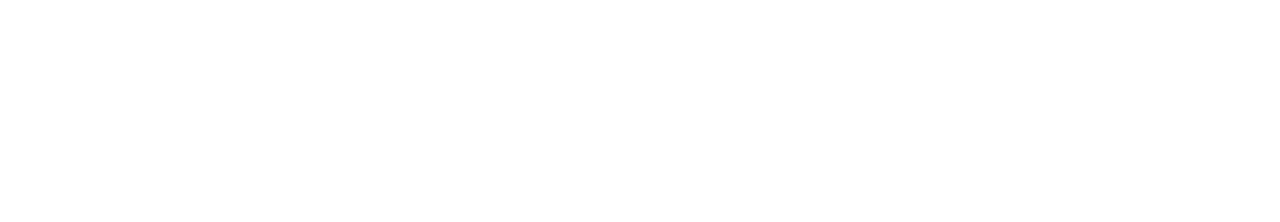
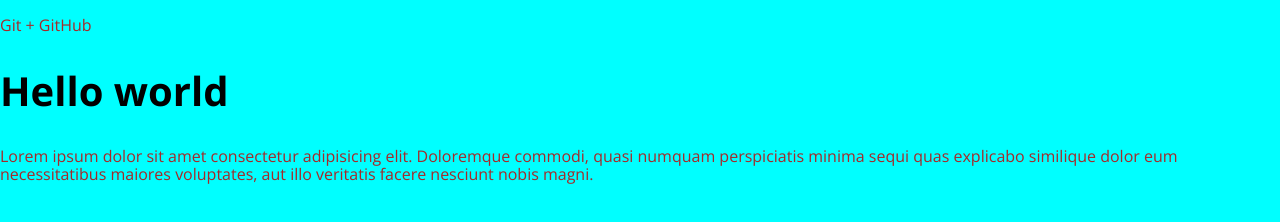
Before and after one commit to DeGraa/gittest, a plain HTML site: page index.html in a window 1280 px wide. Drawn offline with nearby package versions, Linux system fonts and the light colour scheme.

Commit message:
second commit

```diff
--- a/assets/style.css
+++ b/assets/style.css
@@ -1,3 +1,12 @@
 body{
     font-family: 'Open Sans', sans-serif;
+    background-color: aqua;
 }
+
+p{
+    color: brown;
+}
+
+h2{
+    font-size: 40px;
+}
--- a/index.html
+++ b/index.html
@@ -14,7 +14,11 @@
 </head>
 
 <body>
-
+	<p>Git + GitHub</p>
+	<h2>Hello world</h2>
+	<p>Lorem ipsum dolor sit amet consectetur adipisicing elit. Doloremque commodi, quasi numquam perspiciatis minima
+		sequi quas explicabo similique dolor eum necessitatibus maiores voluptates, aut illo veritatis facere nesciunt
+		nobis magni.</p>
 
 
 	<script src="assets/js/main.js"></script>
```
